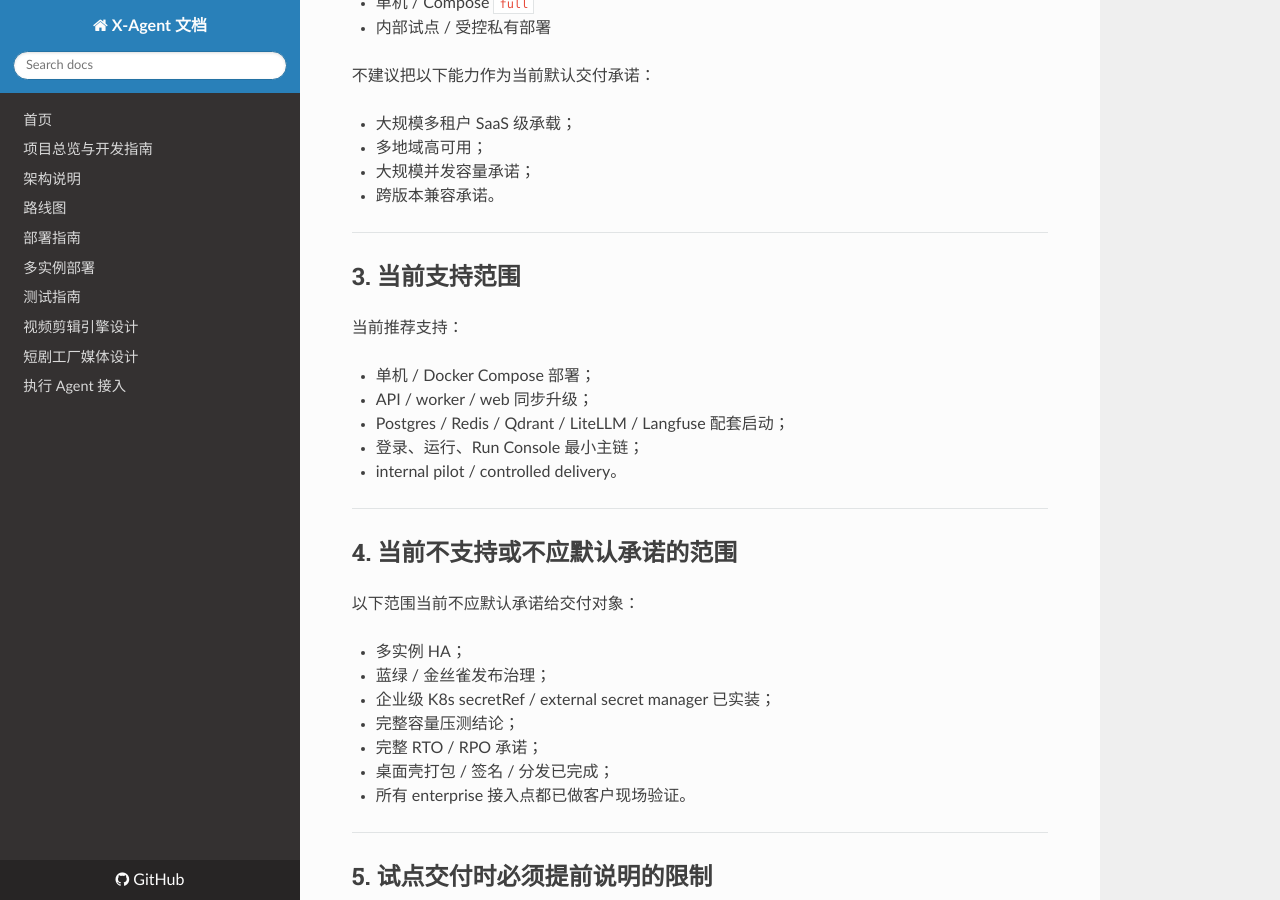
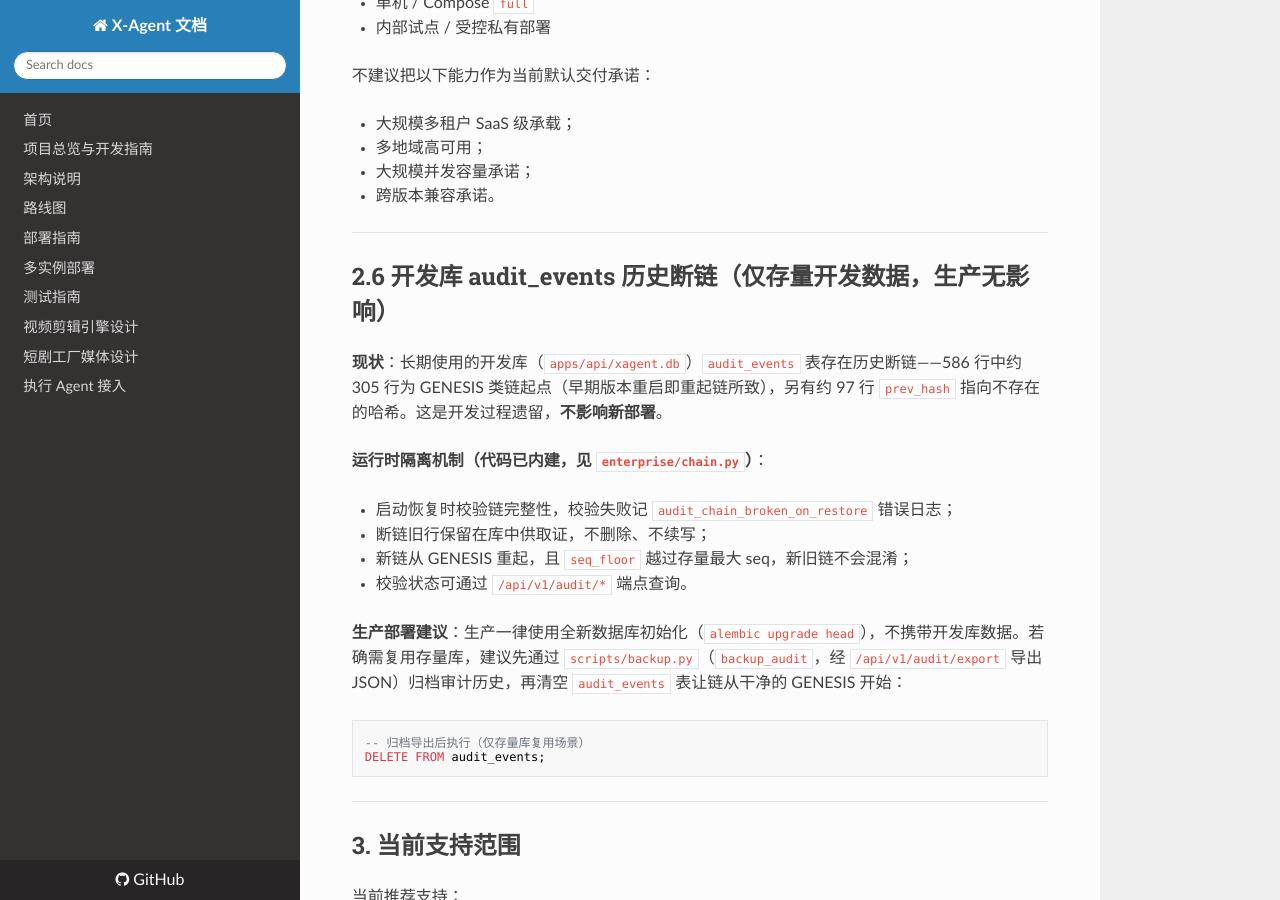
Before and after one commit to xiongpinji/xiongbao, an MkDocs documentation site: the page built from docs/KNOWN_ISSUES_AND_PILOT_BOUNDARIES_V1.md, in a window 1280 px wide and 900 px high, scrolled down 2458 px. Built offline with MkDocs 1.6.1, drawn with Linux system fonts in a browser that asks for light colours; nearby versions of some CDN libraries.

Commit message:
chore(release): 交付收尾 — 版本口径三处一致 + 审计链断链文档化
- CLI 补 --version（与 pyproject/__init__ 同源 0.1.0），README 顶部标注版本
- KNOWN_ISSUES 新增 §2.6：开发库 audit_events 历史断链的现状、运行时隔离机制与生产处置建议

````diff
--- a/docs/KNOWN_ISSUES_AND_PILOT_BOUNDARIES_V1.md
+++ b/docs/KNOWN_ISSUES_AND_PILOT_BOUNDARIES_V1.md
@@ -104,6 +104,26 @@ Roadmap v2 P0 已完成：
 
 ---
 
+## 2.6 开发库 audit_events 历史断链（仅存量开发数据，生产无影响）
+
+**现状**：长期使用的开发库（`apps/api/xagent.db`）`audit_events` 表存在历史断链——586 行中约 305 行为 GENESIS 类链起点（早期版本重启即重起链所致），另有约 97 行 `prev_hash` 指向不存在的哈希。这是开发过程遗留，**不影响新部署**。
+
+**运行时隔离机制（代码已内建，见 `enterprise/chain.py`）**：
+
+- 启动恢复时校验链完整性，校验失败记 `audit_chain_broken_on_restore` 错误日志；
+- 断链旧行保留在库中供取证，不删除、不续写；
+- 新链从 GENESIS 重起，且 `seq_floor` 越过存量最大 seq，新旧链不会混淆；
+- 校验状态可通过 `/api/v1/audit/*` 端点查询。
+
+**生产部署建议**：生产一律使用全新数据库初始化（`alembic upgrade head`），不携带开发库数据。若确需复用存量库，建议先通过 `scripts/backup.py`（`backup_audit`，经 `/api/v1/audit/export` 导出 JSON）归档审计历史，再清空 `audit_events` 表让链从干净的 GENESIS 开始：
+
+```sql
+-- 归档导出后执行（仅存量库复用场景）
+DELETE FROM audit_events;
+```
+
+---
+
 ## 3. 当前支持范围
 
 当前推荐支持：
````
Also changed, not shown: README.md (+2 -0 lines), 1 other file.
